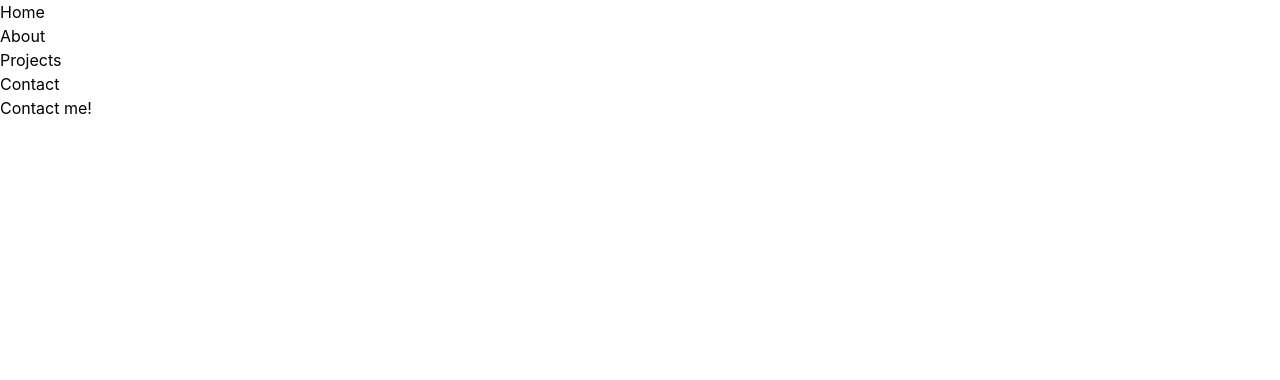
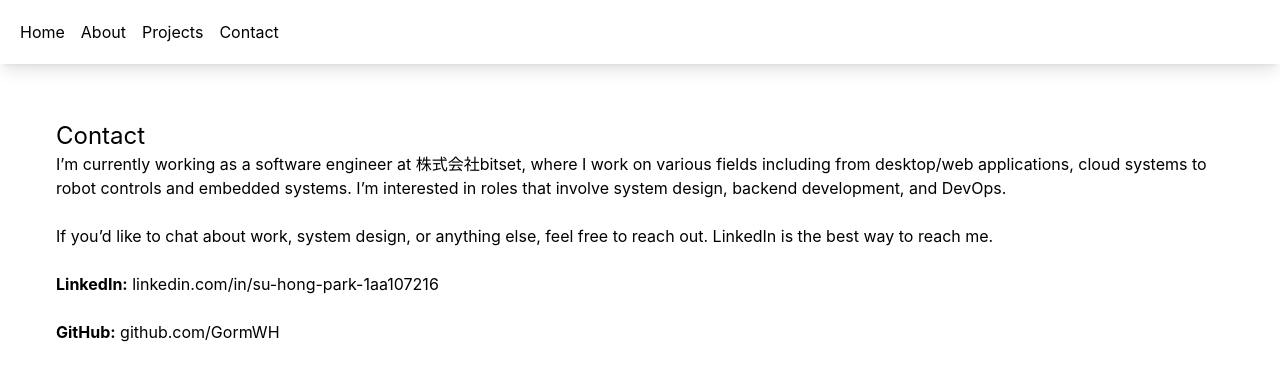
Before and after one commit to GormWH/GormWH.github.io, an Astro site: page /contact in a window 1280 px wide. Built offline with nearby package versions, Linux system fonts and the light colour scheme; Astro itself is replaced by a stand-in of ours.

Commit message:
modified nav bar to follow scroll with glass effect

```diff
--- a/src/components/Header.astro
+++ b/src/components/Header.astro
@@ -1,7 +1,13 @@
 ---
-import Navigation from "@components/Navigation.astro";
 ---
 
-<header>
-    <Navigation />
+<header class="sticky top-0 z-50 backdrop-blur-lg shadow-lg">
+    <nav class="p-5 justify-center">
+        <ul class="flex gap-4">
+            <li><a href="/">Home</a></li>
+            <li><a href="/about">About</a></li>
+            <li><a href="/projects">Projects</a></li>
+            <li><a href="/contact">Contact</a></li>
+        </ul>
+    </nav>
 </header>
--- a/src/components/Navigation.astro
+++ /dev/null
@@ -1,11 +0,0 @@
----
----
-
-<nav>
-    <ul>
-        <li><a href="/">Home</a></li>
-        <li><a href="/about">About</a></li>
-        <li><a href="/projects">Projects</a></li>
-        <li><a href="/contact">Contact</a></li>
-    </ul>
-</nav>
--- /dev/null
+++ b/src/components/pages/projects/ProjectsPost.astro
@@ -0,0 +1,5 @@
+---
+const { title, url } = Astro.props;
+---
+
+<li><a href={url}>{title}</a></li>
--- a/src/layouts/BaseLayout.astro
+++ b/src/layouts/BaseLayout.astro
@@ -16,10 +16,9 @@ const { pageTitle } = Astro.props;
         <meta name="generator" content={Astro.generator} />
         <title>{pageTitle}</title>
     </head>
-    <body>
+    <body class="bg-white">
         <Header />
-        <main>
-            <!-- <h1>{pageTitle}</h1> -->
+        <main class="p-10">
             <slot />
         </main>
         <Footer />
--- a/src/pages/about.astro
+++ b/src/pages/about.astro
@@ -3,8 +3,8 @@ import BaseLayout from "@layouts/BaseLayout.astro";
 ---
 
 <BaseLayout pageTitle="About">
-    <article id="about">
-        <header>About me</header>
+    <article id="about" class="p-4">
+        <header class="text-2xl">About me</header>
         <p>
             I studied mechanical engineering for both my bachelor’s and master’s
             degrees, where I used computational fluid dynamics in my graduation
@@ -37,7 +37,7 @@ import BaseLayout from "@layouts/BaseLayout.astro";
             architecture easier to understand and gives everyone a shared sense
             of why things are done this way. If you’d like to see how I apply
             these ideas in practice, you can find a few of my recent projects on
-            the Projects page.
+            the <a href="/projects">Projects</a> page.
         </p>
     </article>
 </BaseLayout>
--- a/src/pages/contact.astro
+++ b/src/pages/contact.astro
@@ -3,5 +3,35 @@ import BaseLayout from "@layouts/BaseLayout.astro";
 ---
 
 <BaseLayout pageTitle="Contact">
-    <p>Contact me!</p>
+    <article id="contact" class="p-4">
+        <header class="text-2xl">Contact</header>
+        <p>
+            I’m currently working as a software engineer at
+            <a href="https://bitset.jp/" target="_blank">株式会社bitset</a>,
+            where I work on various fields including from desktop/web
+            applications, cloud systems to robot controls and embedded systems.
+            I’m interested in roles that involve system design, backend
+            development, and DevOps.
+        </p>
+        <br />
+        <p>
+            If you’d like to chat about work, system design, or anything else,
+            feel free to reach out. LinkedIn is the best way to reach me.
+        </p>
+        <br />
+        <p>
+            <strong>LinkedIn:</strong>
+            <a
+                href="https://www.linkedin.com/in/su-hong-park-1aa107216/"
+                target="_blank">linkedin.com/in/su-hong-park-1aa107216</a
+            >
+        </p>
+        <br />
+        <p>
+            <strong>GitHub:</strong>
+            <a href="https://github.com/GormWH" target="_blank"
+                >github.com/GormWH</a
+            >
+        </p>
+    </article>
 </BaseLayout>
--- a/src/pages/index.astro
+++ b/src/pages/index.astro
@@ -3,8 +3,10 @@ import BaseLayout from "@layouts/BaseLayout.astro";
 ---
 
 <BaseLayout pageTitle="Home">
-	<article id="hero">
-		<header>Software Engineer focused on system design.</header>
+	<article id="hero" class="p-4">
+		<header class="text-2xl">
+			Software Engineer focused on system design.
+		</header>
 		<p>I start with why and constraints.</p>
 		<p>I design structure before implementation.</p>
 		<p>I choose tools based on fit, not trend.</p>
--- a/src/pages/projects/index.astro
+++ b/src/pages/projects/index.astro
@@ -1,7 +1,21 @@
 ---
 import BaseLayout from "@layouts/BaseLayout.astro";
+import ProjectsPost from "@components/pages/projects/ProjectsPost.astro";
+import { getCollection } from "astro:content";
+
+const allProjects = await getCollection("projects");
 ---
 
 <BaseLayout pageTitle="Projects">
     <p>Projects</p>
+    <ul>
+        {
+            allProjects.map((project) => (
+                <ProjectsPost
+                    title={project.data.title}
+                    url={`/projects/${project.id}`}
+                />
+            ))
+        }
+    </ul>
 </BaseLayout>
```
